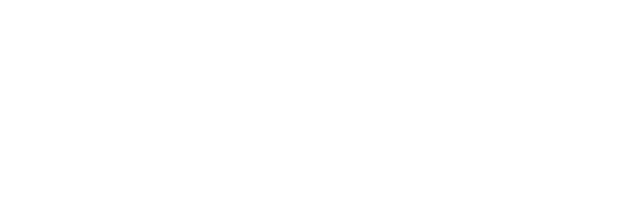
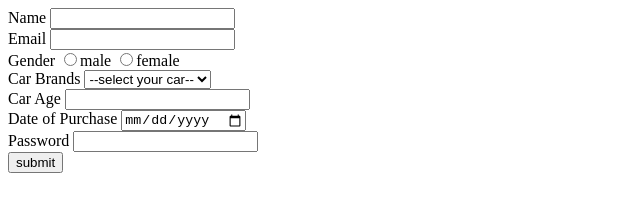
Before and after one commit to acciojob/car-insurance-form-Jaimitra, a website: page main.html in a window 1280 px wide. Shown: the whole page, without its empty margins (0-640 px from the left). Drawn offline with Linux system fonts and the light colour scheme.

Commit message:
created a submission

```diff
--- a/main.html
+++ b/main.html
@@ -8,6 +8,30 @@
 
 <body>
 	<!-- the entire body must be written by student -->
+	<form method="post">
+	<label for="name">Name</label>
+	<input type="text" id="name" required/><br>
+	<label for="email">Email</label>
+	<input type="email" id="email" required/><br>
+	<label for="gender_m">Gender</label>
+	<input type="radio" id="gender_m" name="gender" required/>male
+	<label for="gender_f"></label>
+	<input type="radio" id="gender_f" name="gender" required/>female<br>
+	<label for="cars">Car Brands</label>
+	<select id="cars">
+		<option value="">--select your car--</option>
+		<option value="bmw">BMW</option>
+		<option value="audi">Audi</option>
+		<option value="f">Ferrari</option>
+	</select><br>
+	<label for="carage">Car Age</label>
+	<input type="number" id="carage" required/><br>
+	<label for="dop">Date of Purchase</label>
+	<input type="date" id="dop" required/><br>
+	<label for="password">Password</label>
+	<input type="password" id="password" required/><br>
+		<button type="submit" value="submit">submit</button>
+	</form>
     <script type="text/javascript" src="./script.js">
 </script>
 
```
